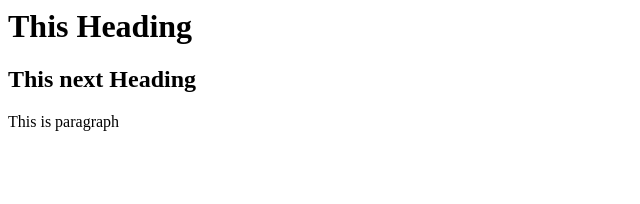
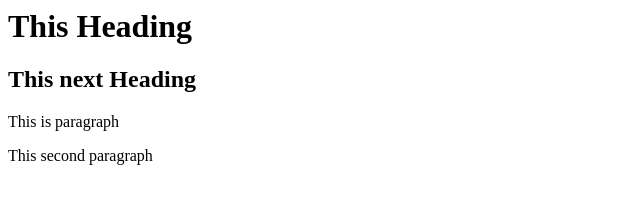
Before and after one commit to PraveenYadaove/FullStack, a website: page index.html in a window 1280 px wide. Shown: the whole page, without its empty margins (0-640 px from the left). Drawn offline with Linux system fonts and the light colour scheme.

Commit message:
sixth commit

```diff
--- a/index.html
+++ b/index.html
@@ -9,5 +9,6 @@
     <h1>This Heading</h1>
     <h2>This next Heading</h2>
     <p>This is paragraph</p>
+    <p>This second paragraph</p>
 </body>
 </html>
```
Also changed, not shown: package.json (added, +24 -0 lines), 2 other files.
